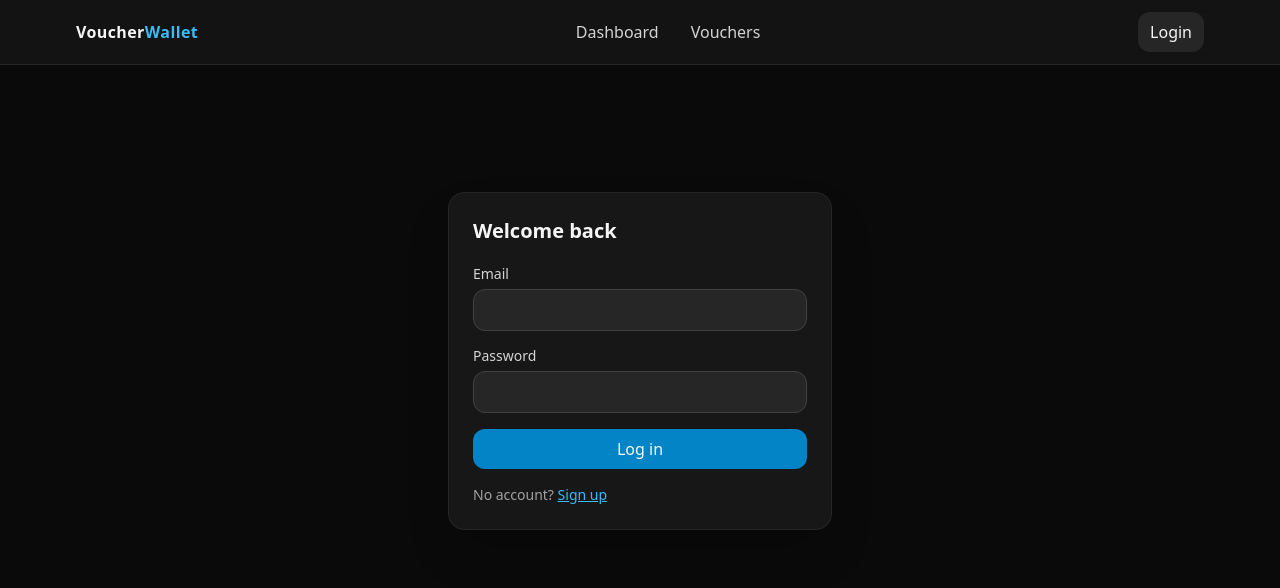
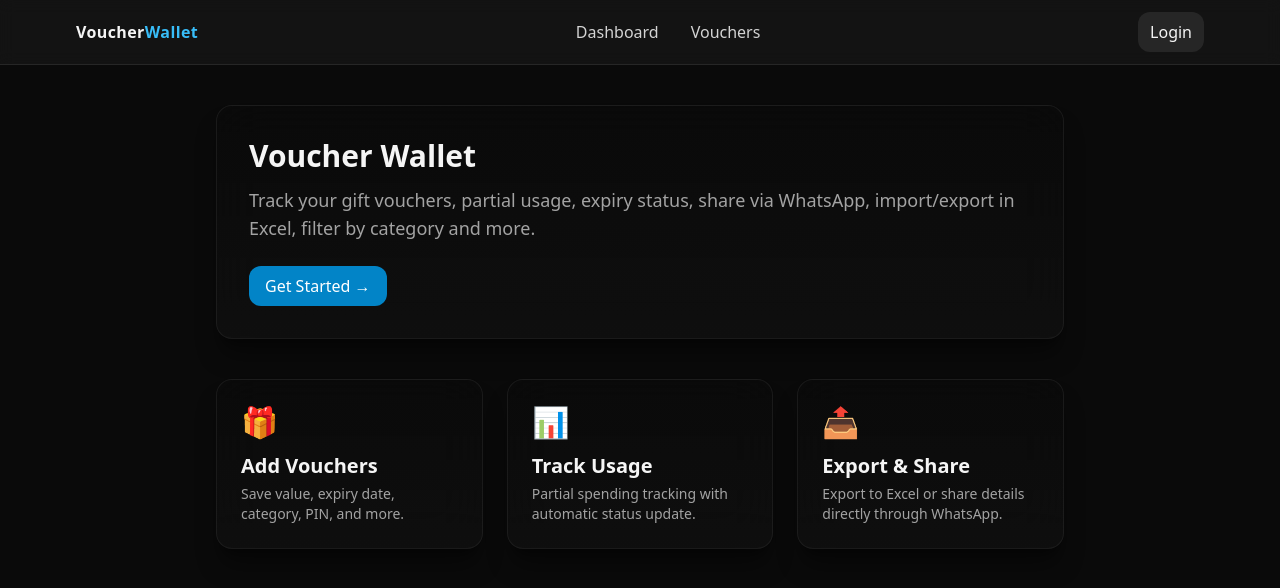
Before and after one commit to vamsiroyal-7/voucher-wallet, a React (Vite) app: page / in a window 1280 px wide. Before the commit this address led to /login. Shown: the top 588 px of the page. Built offline with nearby package versions, Linux system fonts and the light colour scheme.

Commit message:
Fix route structure and add Home page

```diff
--- a/src/App.tsx
+++ b/src/App.tsx
@@ -4,6 +4,7 @@
 import Signup from "./pages/Signup";
 import Vouchers from "./pages/Vouchers";
 import TopBar from "./components/TopBar";
+import Home from "./pages/Home";
 import { supabase } from "./supabase";
 import { useEffect, useState } from "react";
 import type { JSX } from "react";
@@ -51,12 +52,14 @@
   return (
     <div className="min-h-screen">
       <TopBar />
+
       <div className="mx-auto max-w-6xl p-4">
+
         <Routes>
+          {/* ✅ Home page */}
+          <Route path="/" element={<Home />} />
 
-          {/* ✅ Only ONE root route */}
-          <Route path="/" element={<Navigate to="/dashboard" replace />} />
-
+          {/* ✅ Protected routes */}
           <Route
             path="/dashboard"
             element={
@@ -75,13 +78,14 @@
             }
           />
 
+          {/* ✅ Auth pages */}
           <Route path="/login" element={<Login />} />
           <Route path="/signup" element={<Signup />} />
 
-          {/* ✅ Remove duplicate "/" route */}
-          <Route path="*" element={<Navigate to="/dashboard" replace />} />
+          {/* ✅ Fallback */}
+          <Route path="*" element={<Navigate to="/" replace />} />
+        </Routes>
 
-        </Routes>
       </div>
     </div>
   );
```
